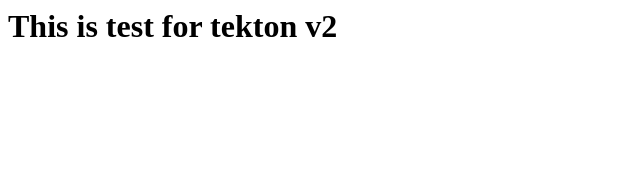
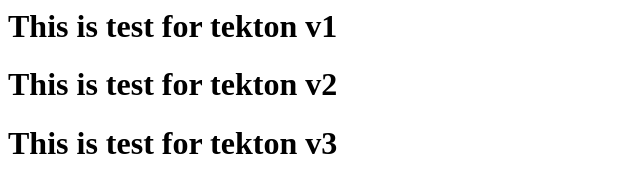
Before and after one commit to oebinu/tekton-sample, a plain HTML site: page index.html in a window 1280 px wide. Shown: the whole page, without its empty margins (0-640 px from the left). Drawn offline with Linux system fonts and the light colour scheme.

Commit message:
2023.07.20 Tekton Deploy Test (4)

```diff
--- a/index.html
+++ b/index.html
@@ -4,7 +4,9 @@
   </head>
   <body>
     <div>
+      <h1>This is test for tekton v1</h1>
       <h1>This is test for tekton v2</h1>
+      <h1>This is test for tekton v3</h1>
     </div>
   </body>
 </html>
```
